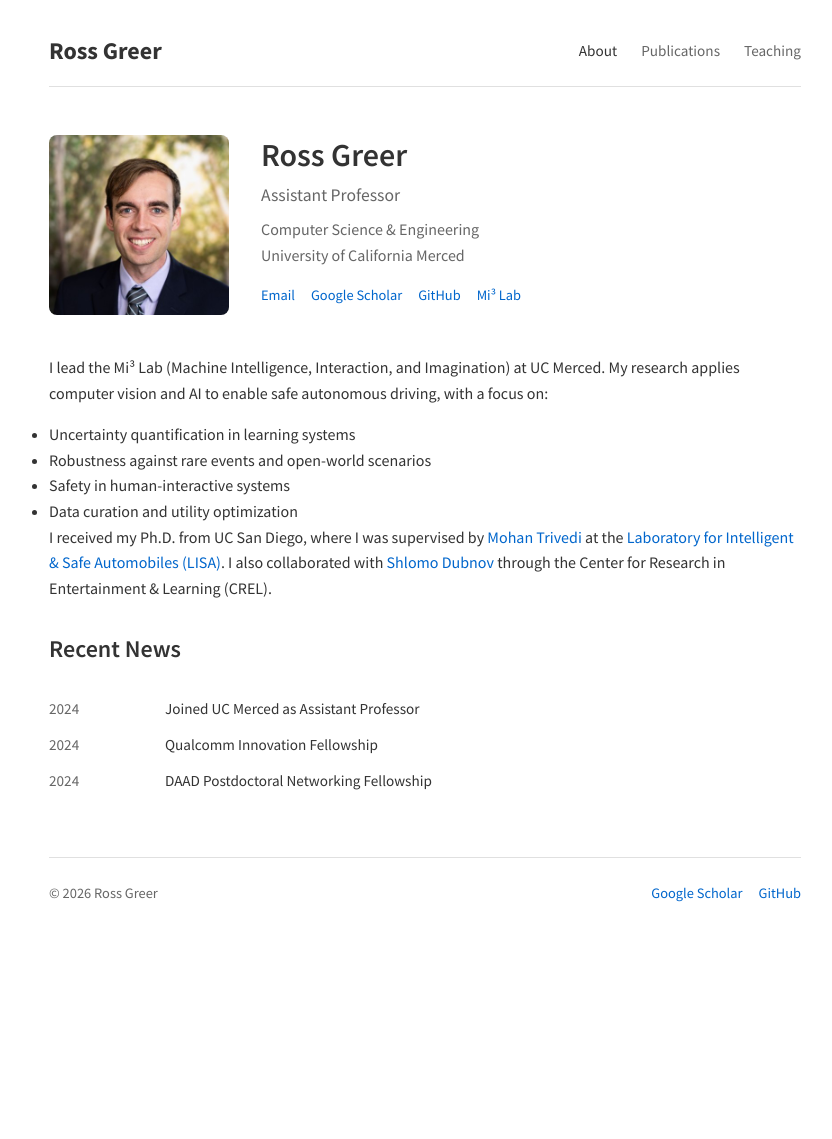
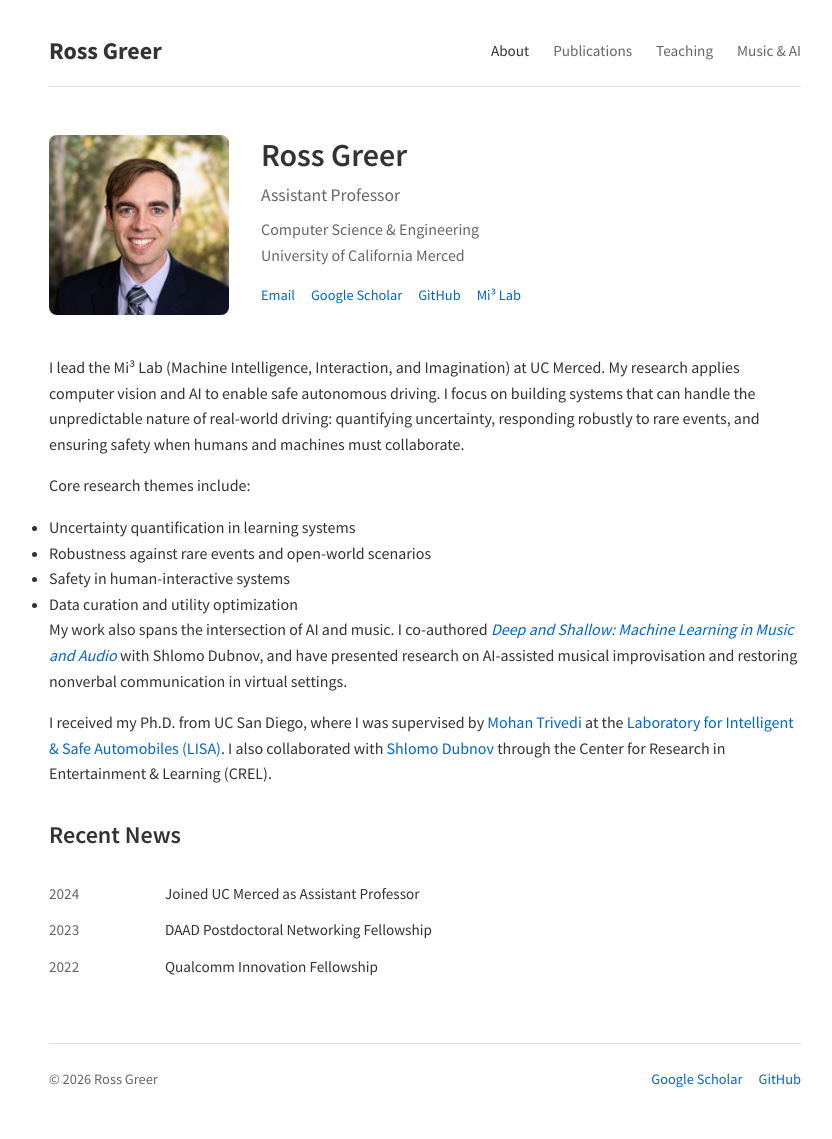
Before and after one commit to rossgreer/rossgreer.github.io, a Jekyll site: the page built from index.md, in a window 1280 px wide. Shown: the whole page, without its empty margins (215-1047 px from the left). Built offline with Jekyll 4.4.1, drawn with Linux system fonts in a browser that asks for light colours; some web fonts are replaced; before the commit the page ends 954 px from its top, so only the background shows below that.

Commit message:
Add Music & AI page and expand bio
- Create Music & AI page with book, research, teaching, and creative practice sections
- Add Music & AI to navigation
- Expand about bio with research vision and music/AI work
- Fix news dates (Qualcomm 2022, DAAD 2023)

Co-Authored-By: Claude Opus 4.5 <noreply@anthropic.com>

```diff
--- a/_includes/header.html
+++ b/_includes/header.html
@@ -5,6 +5,7 @@
       <li><a href="{{ '/' | relative_url }}"{% if page.url == '/' %} class="active"{% endif %}>About</a></li>
       <li><a href="{{ '/publications' | relative_url }}"{% if page.url == '/publications/' %} class="active"{% endif %}>Publications</a></li>
       <li><a href="{{ '/teaching' | relative_url }}"{% if page.url == '/teaching/' %} class="active"{% endif %}>Teaching</a></li>
+      <li><a href="{{ '/music' | relative_url }}"{% if page.url == '/music/' %} class="active"{% endif %}>Music & AI</a></li>
     </ul>
   </nav>
 </header>
--- a/index.md
+++ b/index.md
@@ -22,12 +22,16 @@ title: About
 
 <div class="bio" markdown="1">
 
-I lead the Mi³ Lab (Machine Intelligence, Interaction, and Imagination) at UC Merced. My research applies computer vision and AI to enable safe autonomous driving, with a focus on:
+I lead the Mi³ Lab (Machine Intelligence, Interaction, and Imagination) at UC Merced. My research applies computer vision and AI to enable safe autonomous driving. I focus on building systems that can handle the unpredictable nature of real-world driving: quantifying uncertainty, responding robustly to rare events, and ensuring safety when humans and machines must collaborate.
+
+Core research themes include:
 
 - Uncertainty quantification in learning systems
 - Robustness against rare events and open-world scenarios
 - Safety in human-interactive systems
 - Data curation and utility optimization
+
+My work also spans the intersection of AI and music. I co-authored [*Deep and Shallow: Machine Learning in Music and Audio*](https://www.routledge.com/) with Shlomo Dubnov, and have presented research on AI-assisted musical improvisation and restoring nonverbal communication in virtual settings.
 
 I received my Ph.D. from UC San Diego, where I was supervised by [Mohan Trivedi](http://cvrr.ucsd.edu/Mohan/) at the [Laboratory for Intelligent & Safe Automobiles (LISA)](http://cvrr.ucsd.edu/). I also collaborated with [Shlomo Dubnov](http://music.ucsd.edu/~sdubnov/) through the Center for Research in Entertainment & Learning (CREL).
 
@@ -41,11 +45,11 @@ I received my Ph.D. from UC San Diego, where I was supervised by [Mohan Trivedi]
     <span>Joined UC Merced as Assistant Professor</span>
   </div>
   <div class="news-item">
-    <span class="news-date">2024</span>
+    <span class="news-date">2023</span>
+    <span>DAAD Postdoctoral Networking Fellowship</span>
+  </div>
+  <div class="news-item">
+    <span class="news-date">2022</span>
     <span>Qualcomm Innovation Fellowship</span>
   </div>
-  <div class="news-item">
-    <span class="news-date">2024</span>
-    <span>DAAD Postdoctoral Networking Fellowship</span>
-  </div>
 </div>
```
Also changed, not shown: music.md (added, +44 -0 lines).
